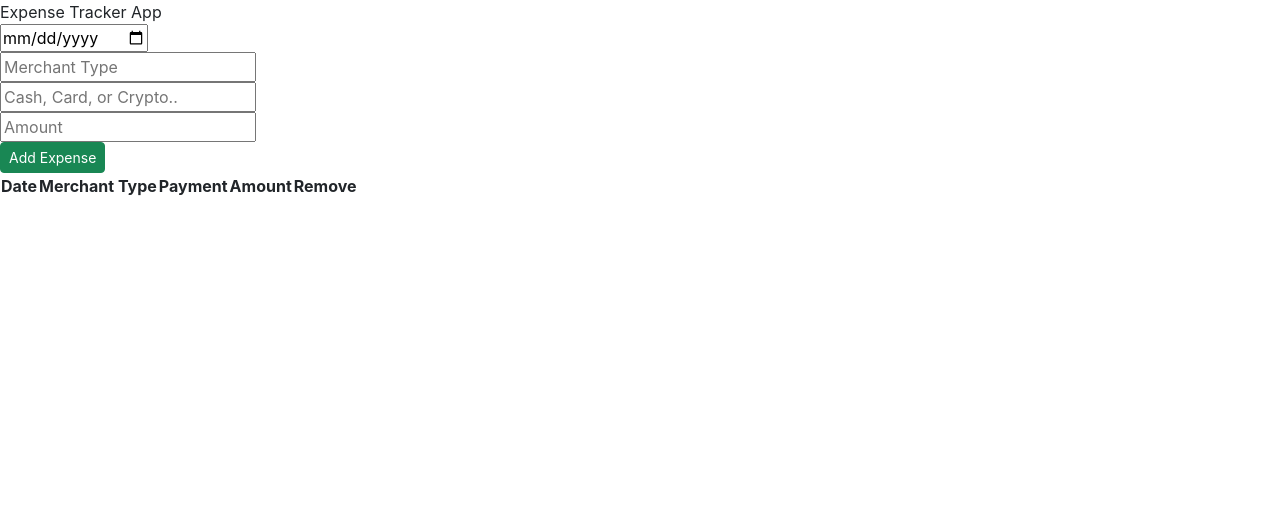
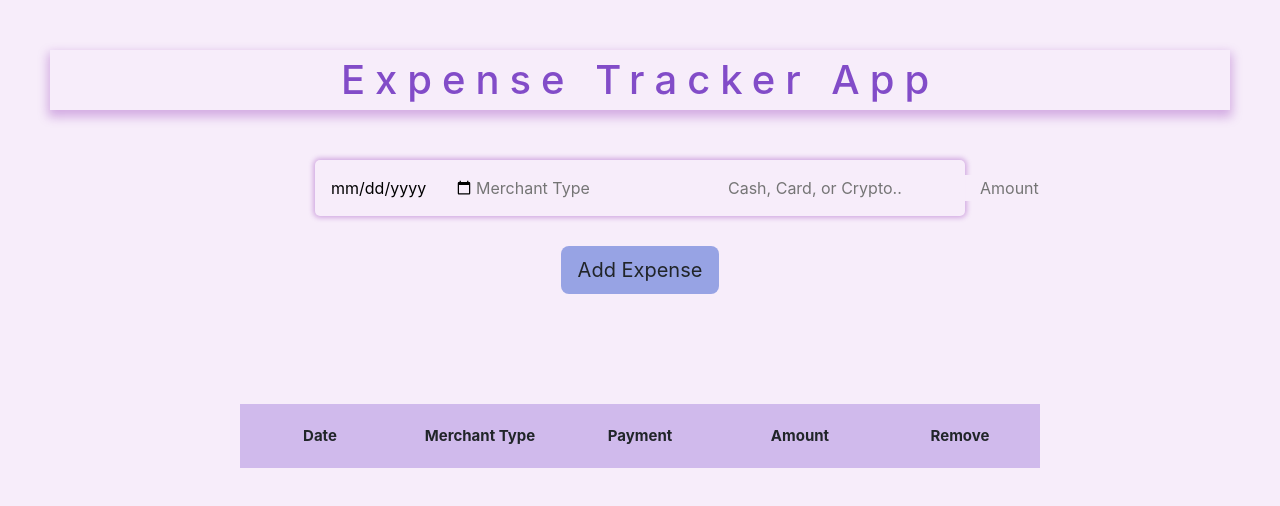
Before and after one commit to kurtis-casperson/expense-tracker, a React (Create React App) app: page / in a window 1280 px wide. Shown: the top 506 px of the page. Built offline with nearby package versions, Linux system fonts and the light colour scheme; the HTML template or start-up script is replaced by a standard one.

Commit message:
Add localStorage functions

```diff
--- a/src/App.js
+++ b/src/App.js
@@ -1,27 +1,28 @@
-import React, { useState } from 'react'
+import React, { useState, useEffect } from 'react'
 import { Button } from 'react-bootstrap'
 import './index.css'
 import ExpenseTable from './components/ExpenseTable'
 import CreateExpense from './components/CreateExpense'
 import Header from './components/Header'
+import './App.css'
 
 const App = () => {
-  // from createxpense
-  // useState() was null .
-  // this is where data is being stored .  Create expense is passed the formData, setFormData props
-
-  // form data is an array and it is set to the default value of the state
-  // in this case expenseObject.  setFormData then changes the state with a method that access the onchange of name and value
-  const [formData, setFormData] = useState({
+  const expenseObject = {
     id: Math.random(),
     amount: '',
     merchant: '',
     paymentType: '',
     date: '',
-  })
+  }
 
-  // accessing state from above to be able to add new row
-  const [expenseRow, setRowData] = useState([])
+  const [formData, setFormData] = useState(
+    JSON.parse(localStorage.getItem('formData')) || expenseObject
+  )
+
+  const [expenseRow, setRowData] = useState(
+    []
+    // JSON.parse(localStorage.getItem('rowData')) || []
+  )
 
   let clonedExpenses
   const addDataRow = () => {
@@ -43,6 +44,16 @@ const App = () => {
     setRowData(filteredExpenses)
   }
 
+  useEffect(() => {
+    console.log('useEffectexecute')
+    localStorage.setItem('formData', JSON.stringify(formData))
+  }, [formData])
+
+  useEffect(() => {
+    console.log('useEffectRowData')
+    localStorage.setItem('rowData', JSON.stringify(expenseRow))
+  }, [expenseRow])
+
   return (
     <>
       <div>
@@ -51,11 +62,11 @@ const App = () => {
       <div>
         <CreateExpense formData={formData} setFormData={setFormData} />
       </div>
-      <div>
+      <div className="text-center">
         <Button
           type="submit"
-          variant="success"
-          size="sm"
+          variant="custom"
+          size="lg"
           onClick={() => {
             addDataRow()
             setFormData({
```
